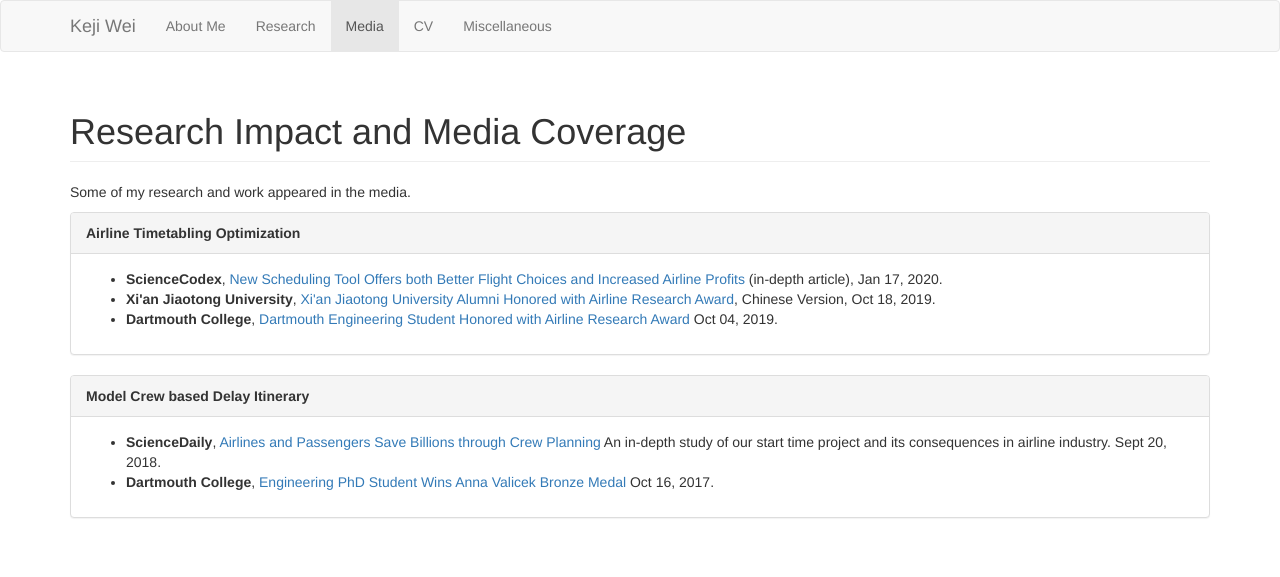
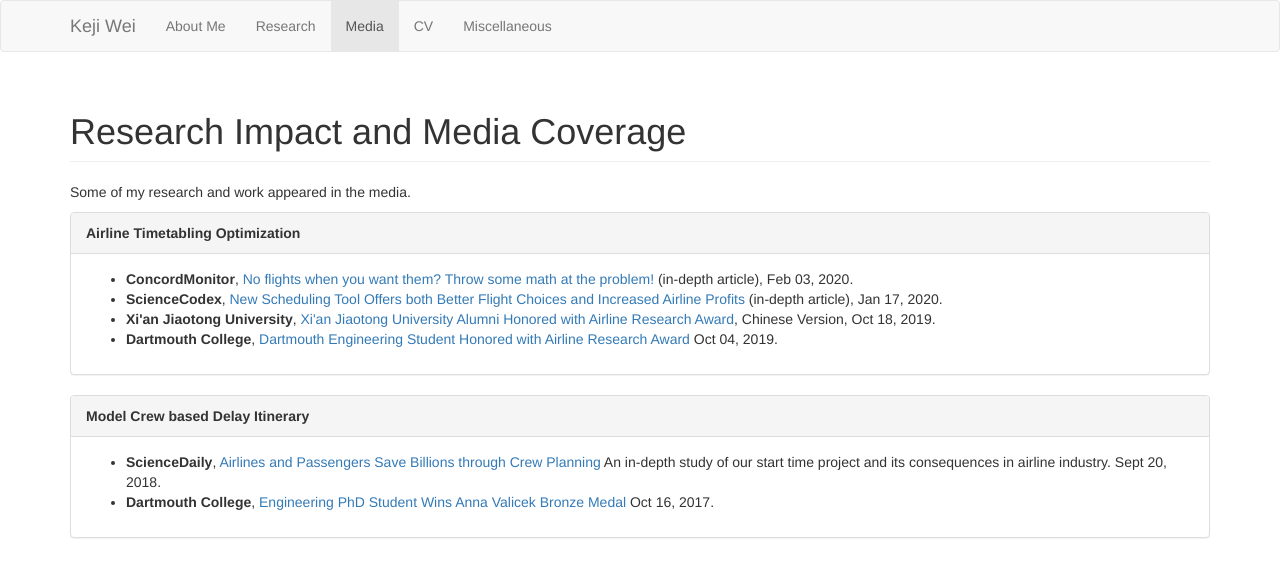
Before and after one commit to kejiwei/kejiwei.github.io, a Jekyll site: the page built from media.html, in a window 1280 px wide. Shown: the top 577 px of the page. Built offline with Jekyll 4.4.1, drawn with Linux system fonts in a browser that asks for light colours.

Commit message:
Add news

```diff
--- a/index.html
+++ b/index.html
@@ -36,8 +36,8 @@
     <div class="panel panel-default">
       <div class="panel-heading"><strong>Education</strong></div>
       <div class="panel-body">
-        <p>I completed a PhD in Operations Research at <a href="https://home.dartmouth.edu/">Dartmouth College</a> in 2019, under the supervision of Prof.<strong><a href="https://engineering.dartmouth.edu/people/faculty/vikrant-vaze/">Vikrant Vaze</a></strong> and
-          Prof.<strong><a href="https://mitsloan.mit.edu/faculty/directory/alexandre-jacquillat">Alexandre Jacquillat</a></strong>. Prior to joining Dartmouth, I graduated from <a href="http://www.xjtu.edu.cn/">Xi'an Jiaotong University</a> (Best Undergraduate Thesis Award) with a undergraduate  degree in Automation.</p>
+        <p>I completed a PhD in Operations Research at <a href="https://home.dartmouth.edu/">Dartmouth College</a> in 2019, under the supervision of Prof. <strong><a href="https://engineering.dartmouth.edu/people/faculty/vikrant-vaze/">Vikrant Vaze</a></strong> and
+          Prof. <strong><a href="https://mitsloan.mit.edu/faculty/directory/alexandre-jacquillat">Alexandre Jacquillat</a></strong>. Prior to joining Dartmouth, I graduated from <a href="http://www.xjtu.edu.cn/">Xi'an Jiaotong University</a> (Best Undergraduate Thesis Award) with a undergraduate  degree in Automation.</p>
       </div>
     </div>
     <div class="alert alert-info">
--- a/media.html
+++ b/media.html
@@ -12,6 +12,12 @@
   <div class="panel-heading"><strong>Airline Timetabling Optimization</strong></div>
   <div class="panel-body">
     <ul>
+      <li>
+        <strong>ConcordMonitor</strong>,
+        <a href="https://www.concordmonitor.com/airport-scheduling-dartmouth-mathematics-nh-32379501">No flights when you want them? Throw some math at the problem!
+        </a> (in-depth article),
+        Feb 03, 2020.
+      </li>
         <li>
           <strong>ScienceCodex</strong>,
           <a href="https://www.sciencecodex.com/new-scheduling-tool-offers-both-better-flight-choices-and-increased-airline-profits-638772">New Scheduling Tool Offers both Better Flight Choices and Increased Airline Profits</a> (in-depth article),
```
